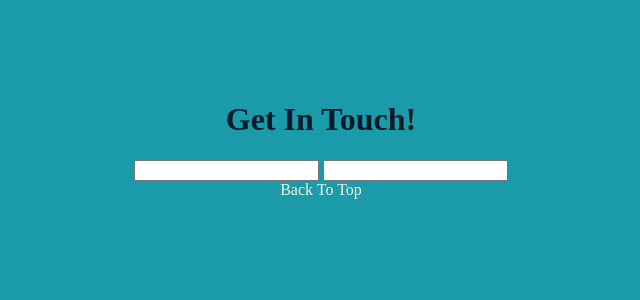
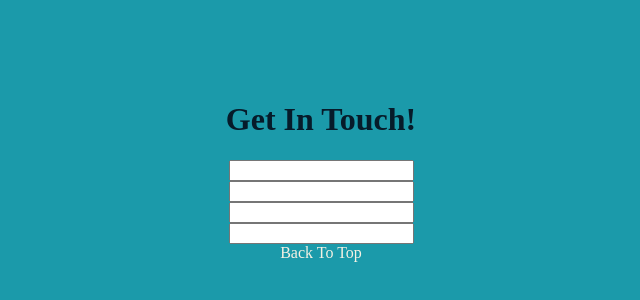
Before and after one commit to BlueNealis/blue-website, a website: page index.html in a window 1280 px wide. Shown: the part 3139-3439 px from the top of the page, without its empty margins (319-959 px from the left). Drawn offline with Linux system fonts and the light colour scheme.

Commit message:
Add flex box to form

```diff
--- a/index.html
+++ b/index.html
@@ -40,6 +40,8 @@
             <Form>
                 <input>
                 <input>
+                <input>
+                <input>
             </Form>
             <a href="#top">Back To Top</a>
         </div>
--- a/styles.css
+++ b/styles.css
@@ -33,6 +33,10 @@ body {
     margin: 0;
 }
 
+form {
+    display: flex;
+    flex-direction: column;
+}
 html {
     margin:0;
 }
```
